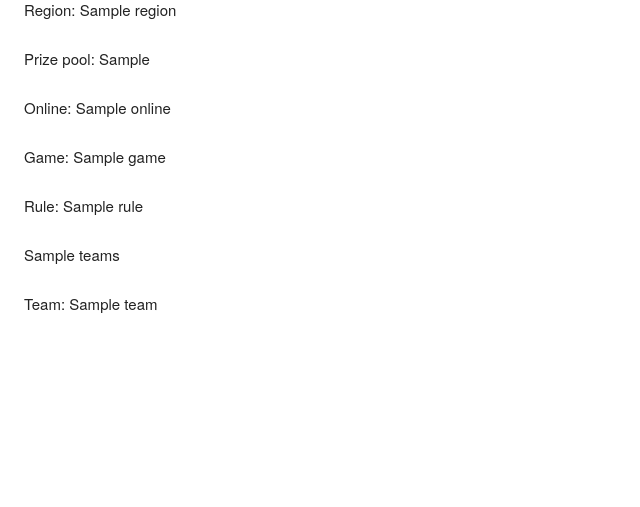
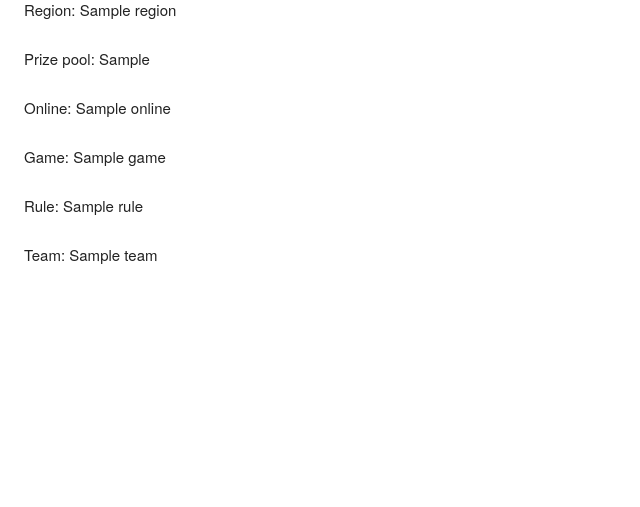
Before and after one commit to AlexandreBoily/GLO-2005-team10, a Flask app: template app/templates/league.html in a window 1280 px wide. Shown: the part 199-706 px from the top of the page, without its empty margins (0-640 px from the left). Run offline with Flask 2, Linux system fonts and the light colour scheme; the template is opened without the code that fills it: most values are stand-ins (such as "Sample title", 1, 10 or a date in 2020); parts of the project's set-up code (start-up, migrations or seed data) failed here and were passed over; some libraries are stand-ins or nearby versions.

Commit message:
Resolved team selection problem in SQL Statement

```diff
--- a/app/selector.py
+++ b/app/selector.py
@@ -68,7 +68,7 @@ class selector:
         league["rule"] = rule
 
         # Get teams participating in this league
-        getTeamsSTMT = "SELECT t.id, t.name, l.result FROM TEAMS t INNER JOIN TEAMS_LEAGUES l ON l.team_id = t.id AND l.league_id = %s"
+        getTeamsSTMT = "SELECT t.id, t.name, l.result FROM TEAMS t INNER JOIN (SELECT * FROM TEAMS_LEAGUES WHERE league_id = %s) l on t.id = l.team_id"
         cursor.execute(getTeamsSTMT, (id,))
         teams = [{"id": team[0], "name": team[1], "result": team[2]} for team in cursor]
         league["teams"] = teams
--- a/app/templates/league.html
+++ b/app/templates/league.html
@@ -30,9 +30,8 @@
     <p>Online: {{ league['online'] }}</p>
     <p>Game: {{ game['game_name'] }}</p>
     <p>Rule: {{ league['rule']['name'] }}</p>
-    <p> {{ league['teams'] }}</p>
     {% for team in league['teams'] %}
-        <p>Team: {{ team }}</p>
+        <p>Team: {{ team["name"] }}</p>
     {% endfor %}
 </div>
 
```
